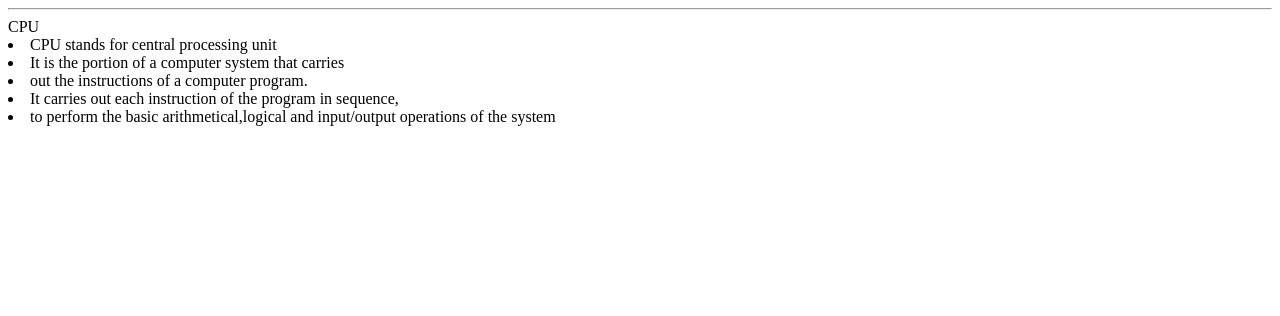
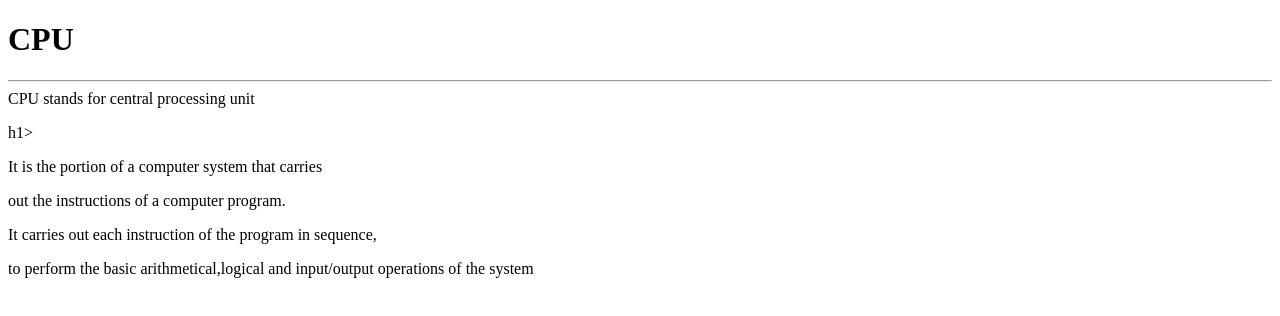
Before and after one commit to iamneo-production/dadfbbbcbdadaeccdfffebaeceaec, a website: page public/index.html in a window 1280 px wide. Drawn offline with Linux system fonts and the light colour scheme.

Commit message:
Backup Commit

```diff
--- a/public/index.html
+++ b/public/index.html
@@ -6,12 +6,12 @@
     <meta name="viewport" content="width=device-width, initial-scale=1.0">
     <title>CPU</title>
     <link rel="stylesheet" href="style.css" />
-    <hr> CPU </head>
-<li> CPU stands for central processing unit
-<li> It is the portion of a computer system that carries
- <li> out the instructions of a computer program.
-    <li> It carries out each instruction of the program in sequence,
-   <li> to perform the basic arithmetical,logical and input/output operations of the system
+    <h1> CPU</h1>
+<p> <hr> CPU stands for central processing unit</p></head>h1>
+<p> It is the portion of a computer system that carries</p>
+ <p> out the instructions of a computer program.</p>
+    <p> It carries out each instruction of the program in sequence,</p>
+   <p> to perform the basic arithmetical,logical and input/output operations of the system</p>
 
 
 
```
